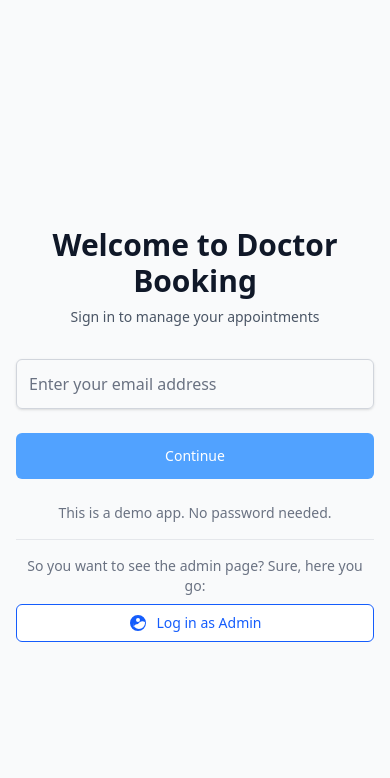
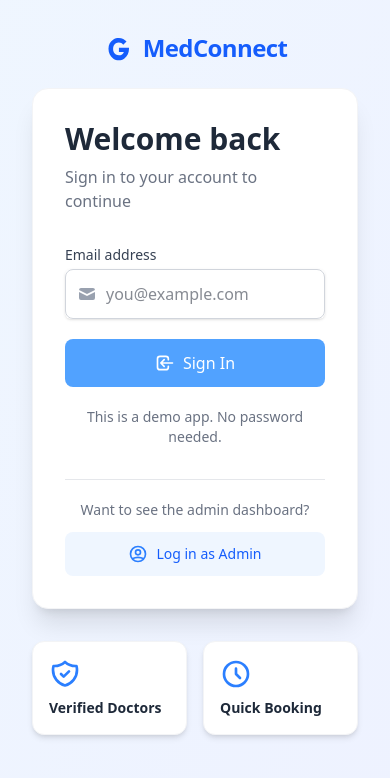
Before and after one commit to margarethkamil/med-connect, a React (Vite) app: page /login in a window 390 px wide. Shown: the top 778 px of the page. Built offline with nearby package versions, Linux system fonts and the light colour scheme.

Commit message:
Enhance DoctorCard with default bio text, update Appointments page layout for better responsiveness, and revamp Login page with improved UI elements and mobile features.

```diff
--- a/src/components/DoctorCard.tsx
+++ b/src/components/DoctorCard.tsx
@@ -349,7 +349,7 @@ const DoctorCard: React.FC<DoctorCardProps> = ({ doctor }) => {
           </div>
 
           {/* Bio - truncated */}
-          <p className="text-sm text-gray-600 line-clamp-2 mb-5">{doctor.bio}</p>
+          <p className="text-sm text-gray-600 line-clamp-2 mb-5 h-10 flex items-start">{doctor.bio || "Specialist with expertise in providing quality healthcare."}</p>
 
           {/* Action Buttons */}
           <div className="flex gap-3">
--- a/src/pages/appointments.tsx
+++ b/src/pages/appointments.tsx
@@ -8,7 +8,7 @@ const Appointments: React.FC = () => {
   useSeo(seoConfigs.appointments());
 
   return (
-    <div className="container mx-auto p-4">
+    <div className="max-w-4xl mx-auto p-4">
       <h1 className="text-3xl font-bold mb-6">My Appointments</h1>
       <AppointmentList />
     </div>
--- a/src/pages/login.tsx
+++ b/src/pages/login.tsx
@@ -80,23 +80,79 @@ const Login: React.FC = () => {
   };
 
   return (
-    <div className="min-h-screen flex items-center justify-center bg-gray-50 py-12 px-4 sm:px-6 lg:px-8">
-      <div className="max-w-md w-full space-y-8">
+    <div className="min-h-screen flex flex-col md:flex-row bg-gradient-to-br from-blue-50 to-indigo-50">
+      {/* Left panel with illustration - hidden on mobile */}
+      <div className="hidden md:flex md:w-1/2 bg-gradient-to-br from-blue-500 to-indigo-600 text-white p-12 flex-col justify-between">
         <div>
-          <h2 className="mt-6 text-center text-3xl font-extrabold text-gray-900">
-            Welcome to Doctor Booking
-          </h2>
-          <p className="mt-2 text-center text-sm text-gray-600">
-            Sign in to manage your appointments
+          <div className="flex items-center">
+            <svg className="h-8 w-8 text-white" viewBox="0 0 24 24" fill="none" xmlns="http://www.w3.org/2000/svg">
+              <path d="M19.5 12.5719C19.5 14.1 19.1768 15.5719 18.5304 16.8789C17.884 18.1858 16.986 19.2279 15.8364 20.0049C14.6867 20.7819 13.3589 21.1704 11.8528 21.1704C10.3239 21.1704 8.97203 20.7789 7.7972 19.9959C6.62236 19.2129 5.71866 18.1678 5.0761 16.8609C4.43355 15.5539 4.11227 14.0849 4.11227 12.5538C4.11227 11.0228 4.43355 9.65084 5.0761 8.43792C5.71866 7.22499 6.63097 6.25799 7.81302 5.53693C8.99508 4.81586 10.3526 4.45532 11.8856 4.45532C13.0762 4.45532 14.171 4.69332 15.1698 5.16931C16.1687 5.6453 16.9927 6.32025 17.6418 7.19414L15.1698 9.53799C14.7762 8.99295 14.2943 8.57387 13.7242 8.28077C13.154 7.98767 12.5464 7.84111 11.9012 7.84111C11.049 7.84111 10.2967 8.04698 9.64432 8.45871C8.99191 8.87044 8.48182 9.45157 8.11404 10.2021C7.74627 10.9525 7.56239 11.7972 7.56239 12.736C7.56239 13.6508 7.74627 14.4682 8.11404 15.1883C8.48182 15.9083 9.00052 16.4686 9.67014 16.8691C10.3398 17.2697 11.1014 17.47 11.9548 17.47C12.8658 17.47 13.6353 17.26 14.2633 16.84C14.8913 16.42 15.3533 15.818 15.6492 15.034H11.9548V11.75H19.5V12.5719Z" fill="currentColor"/>
+            </svg>
+            <span className="ml-2 text-2xl font-bold tracking-tight">MedConnect</span>
+          </div>
+          <h1 className="mt-16 text-4xl font-extrabold leading-tight">
+            Book your medical appointments with ease
+          </h1>
+          <p className="mt-6 text-blue-100 text-lg max-w-md">
+            Connect with top doctors, manage your appointments, and take control of your healthcare journey.
+          </p>
+
+          <div className="mt-12 grid grid-cols-2 gap-6">
+            <div className="bg-white/10 backdrop-blur-sm p-4 rounded-xl">
+              <svg className="w-10 h-10 text-white/90" fill="none" stroke="currentColor" viewBox="0 0 24 24" xmlns="http://www.w3.org/2000/svg">
+                <path strokeLinecap="round" strokeLinejoin="round" strokeWidth="2" d="M9 12l2 2 4-4m5.618-4.016A11.955 11.955 0 0112 2.944a11.955 11.955 0 01-8.618 3.04A12.02 12.02 0 003 9c0 5.591 3.824 10.29 9 11.622 5.176-1.332 9-6.03 9-11.622 0-1.042-.133-2.052-.382-3.016z"></path>
+              </svg>
+              <h3 className="mt-3 text-white font-semibold">Verified Doctors</h3>
+              <p className="mt-1 text-blue-100 text-sm">All our doctors are verified professionals.</p>
+            </div>
+            <div className="bg-white/10 backdrop-blur-sm p-4 rounded-xl">
+              <svg className="w-10 h-10 text-white/90" fill="none" stroke="currentColor" viewBox="0 0 24 24" xmlns="http://www.w3.org/2000/svg">
+                <path strokeLinecap="round" strokeLinejoin="round" strokeWidth="2" d="M12 8v4l3 3m6-3a9 9 0 11-18 0 9 9 0 0118 0z"></path>
+              </svg>
+              <h3 className="mt-3 text-white font-semibold">Quick Booking</h3>
+              <p className="mt-1 text-blue-100 text-sm">Schedule appointments in minutes.</p>
+            </div>
+          </div>
+        </div>
+
+        <div className="mt-auto">
+          <p className="text-blue-100 text-sm">
+            © {new Date().getFullYear()} MedConnect. All rights reserved.
           </p>
         </div>
+      </div>
 
-        <form className="mt-8 space-y-6" onSubmit={handleSubmit}>
-          <div className="rounded-md shadow-sm -space-y-px">
+      {/* Right panel with login form */}
+      <div className="w-full md:w-1/2 flex items-center justify-center p-8">
+        <div className="w-full max-w-md">
+          {/* Mobile only logo */}
+          <div className="md:hidden flex justify-center mb-6">
+            <div className="flex items-center">
+              <svg className="h-8 w-8 text-blue-600" viewBox="0 0 24 24" fill="none" xmlns="http://www.w3.org/2000/svg">
+                <path d="M19.5 12.5719C19.5 14.1 19.1768 15.5719 18.5304 16.8789C17.884 18.1858 16.986 19.2279 15.8364 20.0049C14.6867 20.7819 13.3589 21.1704 11.8528 21.1704C10.3239 21.1704 8.97203 20.7789 7.7972 19.9959C6.62236 19.2129 5.71866 18.1678 5.0761 16.8609C4.43355 15.5539 4.11227 14.0849 4.11227 12.5538C4.11227 11.0228 4.43355 9.65084 5.0761 8.43792C5.71866 7.22499 6.63097 6.25799 7.81302 5.53693C8.99508 4.81586 10.3526 4.45532 11.8856 4.45532C13.0762 4.45532 14.171 4.69332 15.1698 5.16931C16.1687 5.6453 16.9927 6.32025 17.6418 7.19414L15.1698 9.53799C14.7762 8.99295 14.2943 8.57387 13.7242 8.28077C13.154 7.98767 12.5464 7.84111 11.9012 7.84111C11.049 7.84111 10.2967 8.04698 9.64432 8.45871C8.99191 8.87044 8.48182 9.45157 8.11404 10.2021C7.74627 10.9525 7.56239 11.7972 7.56239 12.736C7.56239 13.6508 7.74627 14.4682 8.11404 15.1883C8.48182 15.9083 9.00052 16.4686 9.67014 16.8691C10.3398 17.2697 11.1014 17.47 11.9548 17.47C12.8658 17.47 13.6353 17.26 14.2633 16.84C14.8913 16.42 15.3533 15.818 15.6492 15.034H11.9548V11.75H19.5V12.5719Z" fill="currentColor"/>
+              </svg>
+              <span className="ml-2 text-2xl font-bold tracking-tight text-blue-600">MedConnect</span>
+            </div>
+          </div>
+
+          <div className="bg-white rounded-2xl shadow-xl p-8 border border-gray-100">
+            <h2 className="text-3xl font-bold text-gray-800 mb-2">Welcome back</h2>
+            <p className="text-gray-500 mb-8">Sign in to your account to continue</p>
+
+            <form onSubmit={handleSubmit} className="space-y-5">
               <div>
-              <label htmlFor="email-address" className="sr-only">Email address</label>
+                <label htmlFor="email" className="block text-sm font-medium text-gray-700 mb-1">
+                  Email address
+                </label>
+                <div className="relative rounded-md shadow-sm">
+                  <div className="absolute inset-y-0 left-0 pl-3 flex items-center pointer-events-none">
+                    <svg className="h-5 w-5 text-gray-400" xmlns="http://www.w3.org/2000/svg" viewBox="0 0 20 20" fill="currentColor" aria-hidden="true">
+                      <path d="M2.003 5.884L10 9.882l7.997-3.998A2 2 0 0016 4H4a2 2 0 00-1.997 1.884z" />
+                      <path d="M18 8.118l-8 4-8-4V14a2 2 0 002 2h12a2 2 0 002-2V8.118z" />
+                    </svg>
+                  </div>
                   <input
-                id="email-address"
+                    id="email"
                     name="email"
                     type="email"
                     autoComplete="email"
@@ -107,61 +163,86 @@ const Login: React.FC = () => {
                       setError('');
                       setIsAdmin(false);
                     }}
-                className={`appearance-none relative block w-full px-3 py-3 border ${isAdmin ? 'border-blue-500' : 'border-gray-300'} placeholder-gray-500 text-gray-900 rounded-md focus:outline-none focus:ring-blue-500 focus:border-blue-500 focus:z-10 sm:text-sm`}
-                placeholder="Enter your email address"
+                    className={`pl-10 w-full py-3 border ${isAdmin ? 'border-blue-500 ring-1 ring-blue-500' : 'border-gray-300'} rounded-lg focus:outline-none focus:ring-2 focus:ring-blue-500 focus:border-transparent text-gray-900`}
+                    placeholder="you@example.com"
                   />
                 </div>
+                {error && (
+                  <p className="mt-2 text-sm text-red-600">
+                    {error}
+                  </p>
+                )}
+                {isAdmin && !error && (
+                  <p className="mt-2 text-sm text-blue-600">
+                    Admin account selected
+                  </p>
+                )}
               </div>
 
-          {error && (
-            <div className="text-red-500 text-sm text-center">
-              {error}
-            </div>
-          )}
-
-          <div>
               <button
                 type="submit"
                 disabled={!isValid || isSubmitting}
-              className={`group relative w-full flex justify-center py-3 px-4 border border-transparent text-sm font-medium rounded-md text-white
+                className={`w-full flex justify-center items-center rounded-lg py-3 px-4 text-white font-medium transition-all duration-200
                   ${isValid && !isSubmitting
                     ? 'bg-blue-600 hover:bg-blue-700 focus:outline-none focus:ring-2 focus:ring-offset-2 focus:ring-blue-500'
                     : 'bg-blue-400 cursor-not-allowed'}`}
               >
                 {isSubmitting ? (
-                <span className="flex items-center">
+                  <>
                     <svg className="animate-spin -ml-1 mr-2 h-4 w-4 text-white" fill="none" viewBox="0 0 24 24">
                       <circle className="opacity-25" cx="12" cy="12" r="10" stroke="currentColor" strokeWidth="4"></circle>
                       <path className="opacity-75" fill="currentColor" d="M4 12a8 8 0 018-8V0C5.373 0 0 5.373 0 12h4zm2 5.291A7.962 7.962 0 014 12H0c0 3.042 1.135 5.824 3 7.938l3-2.647z"></path>
                     </svg>
                     Signing in...
-                </span>
+                  </>
                 ) : (
-                'Continue'
+                  <>
+                    <svg className="mr-2 h-5 w-5" fill="none" stroke="currentColor" viewBox="0 0 24 24" xmlns="http://www.w3.org/2000/svg">
+                      <path strokeLinecap="round" strokeLinejoin="round" strokeWidth="2" d="M11 16l-4-4m0 0l4-4m-4 4h14m-5 4v1a3 3 0 01-3 3H6a3 3 0 01-3-3V7a3 3 0 013-3h7a3 3 0 013 3v1"></path>
+                    </svg>
+                    Sign In
+                  </>
                 )}
               </button>
-          </div>
 
-          <div className="flex flex-col items-center space-y-4">
-            <div className="text-sm text-gray-500">
+              <div className="text-center text-sm text-gray-500">
                 <p>This is a demo app. No password needed.</p>
               </div>
+            </form>
 
-            <div className="border-t border-gray-200 w-full pt-4">
-              <p className="text-sm text-center text-gray-500 mb-2">So you want to see the admin page? Sure, here you go:</p>
+            <div className="mt-8 pt-5 border-t border-gray-200">
+              <p className="text-center text-sm text-gray-500 mb-3">
+                Want to see the admin dashboard?
+              </p>
               <button
                 type="button"
                 onClick={handleAdminLogin}
-                className="w-full flex justify-center items-center px-4 py-2 text-sm font-medium text-blue-600 bg-white border border-blue-600 rounded-md hover:bg-blue-50 focus:outline-none focus:ring-2 focus:ring-offset-2 focus:ring-blue-500"
+                className="w-full flex justify-center items-center px-4 py-3 rounded-lg text-sm font-medium text-blue-600 bg-blue-50 hover:bg-blue-100 transition-colors duration-200 focus:outline-none focus:ring-2 focus:ring-offset-2 focus:ring-blue-500"
               >
-                <svg xmlns="http://www.w3.org/2000/svg" className="h-5 w-5 mr-2" viewBox="0 0 20 20" fill="currentColor">
-                  <path fillRule="evenodd" d="M18 10a8 8 0 11-16 0 8 8 0 0116 0zm-6-3a2 2 0 11-4 0 2 2 0 014 0zm-2 4a5 5 0 00-4.546 2.916A5.986 5.986 0 005 10a6 6 0 0012 0c0-.35-.035-.691-.1-1.021A5 5 0 0010 11z" clipRule="evenodd" />
+                <svg className="mr-2 h-5 w-5 text-blue-500" fill="none" stroke="currentColor" viewBox="0 0 24 24" xmlns="http://www.w3.org/2000/svg">
+                  <path strokeLinecap="round" strokeLinejoin="round" strokeWidth="2" d="M5.121 17.804A13.937 13.937 0 0112 16c2.5 0 4.847.655 6.879 1.804M15 10a3 3 0 11-6 0 3 3 0 016 0zm6 2a9 9 0 11-18 0 9 9 0 0118 0z"></path>
                 </svg>
                 Log in as Admin
               </button>
             </div>
           </div>
-        </form>
+
+          {/* Mobile-only feature highlights */}
+          <div className="md:hidden mt-8 grid grid-cols-2 gap-4">
+            <div className="bg-white rounded-xl shadow-md p-4 border border-gray-100">
+              <svg className="w-8 h-8 text-blue-500" fill="none" stroke="currentColor" viewBox="0 0 24 24" xmlns="http://www.w3.org/2000/svg">
+                <path strokeLinecap="round" strokeLinejoin="round" strokeWidth="2" d="M9 12l2 2 4-4m5.618-4.016A11.955 11.955 0 0112 2.944a11.955 11.955 0 01-8.618 3.04A12.02 12.02 0 003 9c0 5.591 3.824 10.29 9 11.622 5.176-1.332 9-6.03 9-11.622 0-1.042-.133-2.052-.382-3.016z"></path>
+              </svg>
+              <h3 className="mt-2 text-gray-800 font-semibold text-sm">Verified Doctors</h3>
+            </div>
+            <div className="bg-white rounded-xl shadow-md p-4 border border-gray-100">
+              <svg className="w-8 h-8 text-blue-500" fill="none" stroke="currentColor" viewBox="0 0 24 24" xmlns="http://www.w3.org/2000/svg">
+                <path strokeLinecap="round" strokeLinejoin="round" strokeWidth="2" d="M12 8v4l3 3m6-3a9 9 0 11-18 0 9 9 0 0118 0z"></path>
+              </svg>
+              <h3 className="mt-2 text-gray-800 font-semibold text-sm">Quick Booking</h3>
+            </div>
+          </div>
+        </div>
       </div>
     </div>
   );
```
Lines whose indentation alone changed are shown as unchanged.
